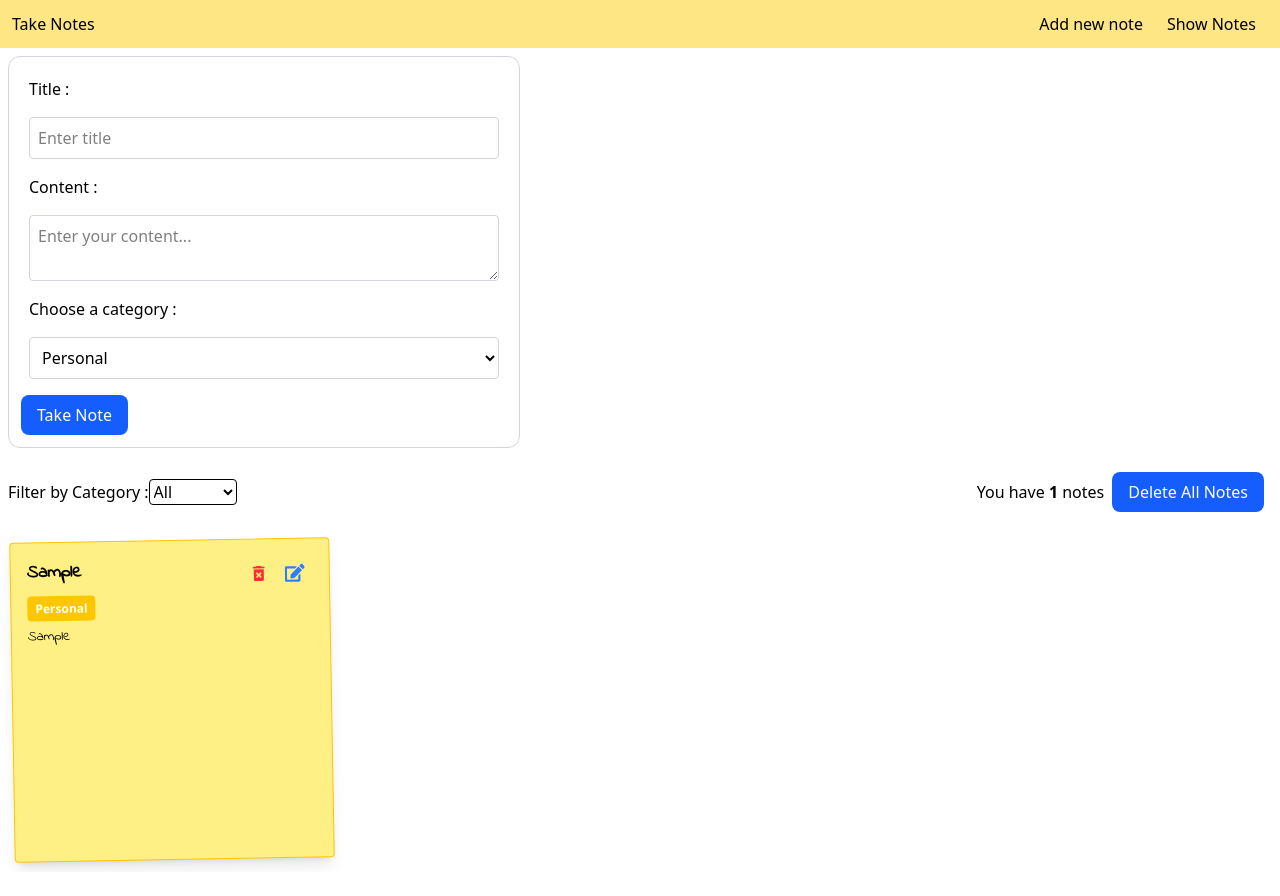
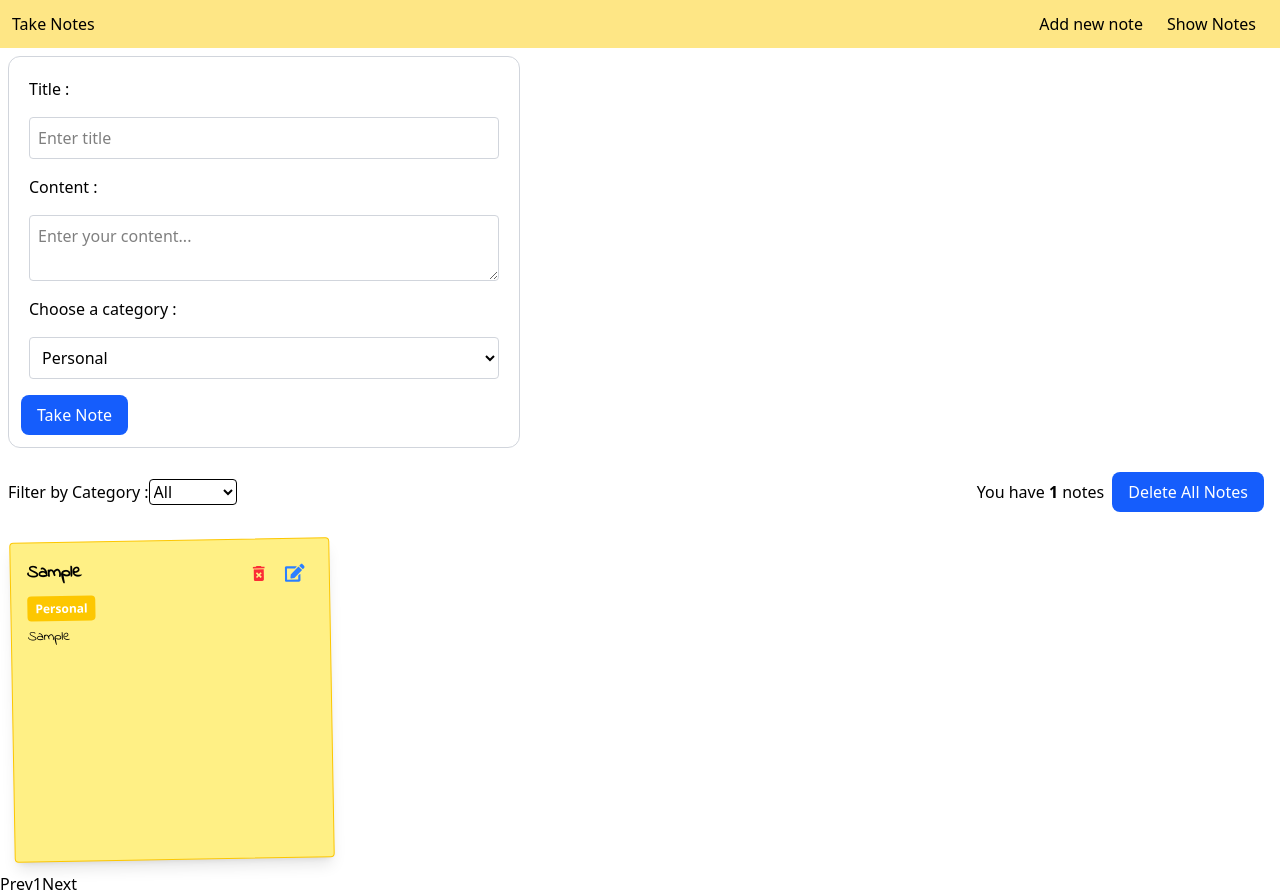
Before and after one commit to oyelestepe/TakeNotes, a React (Vite) app: page / in a window 1280 px wide. Both pictures are taken after typing "Sample", "Sample" into the empty fields and a click on the button "Take Note". Before the commit the page ends 872 px from the top, so only its background shows below. Built offline with nearby package versions, Linux system fonts and the light colour scheme.

Commit message:
implement pagination for notes display

```diff
--- a/src/App.jsx
+++ b/src/App.jsx
@@ -11,10 +11,14 @@ const [notes, setNotes] = useState(() => {
 })
 const [editingNote, setEditingNote] = useState(null)
 const [selectedCategory, setSelectedCategory] = useState("All")
-
+const [currentPage, setCurrentPage] = useState(1)
 const categories = ["All", ...new Set(notes.map((note) => note.category))]
 const filteredNotes = selectedCategory === "All" ? notes : notes.filter((note) => note.category === selectedCategory);
-
+const notesPerPage = 10;
+const indexOffLastNote = currentPage * notesPerPage;
+const indexOffFirstNote = indexOffLastNote - notesPerPage;
+const currentNotes = filteredNotes.slice(indexOffFirstNote, indexOffLastNote)
+const totalPages = Math.ceil(filteredNotes.length / notesPerPage);
 // local storage
 useEffect(() => {
   localStorage.setItem("notes", JSON.stringify(notes));
@@ -71,8 +75,18 @@ function deleteAllNotes(){
         <button className='btn btn-primary ml-2 ' onClick={deleteAllNotes}>Delete All Notes</button>
       </div>
       </div>
-      <ListNotes notes={filteredNotes} deleteNote={deleteNote} startEdit={startEdit}/>
+      <ListNotes notes={currentNotes} deleteNote={deleteNote} startEdit={startEdit}/>
+      <div className=''>
+          <button onClick={() => setCurrentPage(prev => Math.max(prev - 1, 1))}>Prev</button>
 
+          {Array.from({ length: totalPages}, (_,i) => (
+            <button
+              key={i} onClick={() => setCurrentPage(i + 1)}>
+                {i +1}
+            </button>
+          ))}
+          <button onClick={() => setCurrentPage(prev => Math.min(prev +1, totalPages))}>Next</button>
+      </div>
     </>
   )
 }
```
